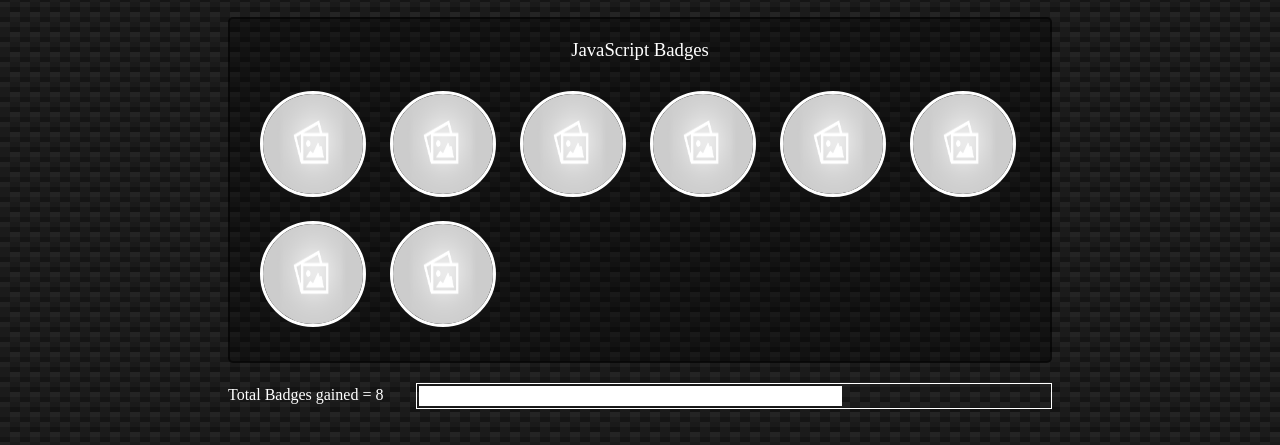
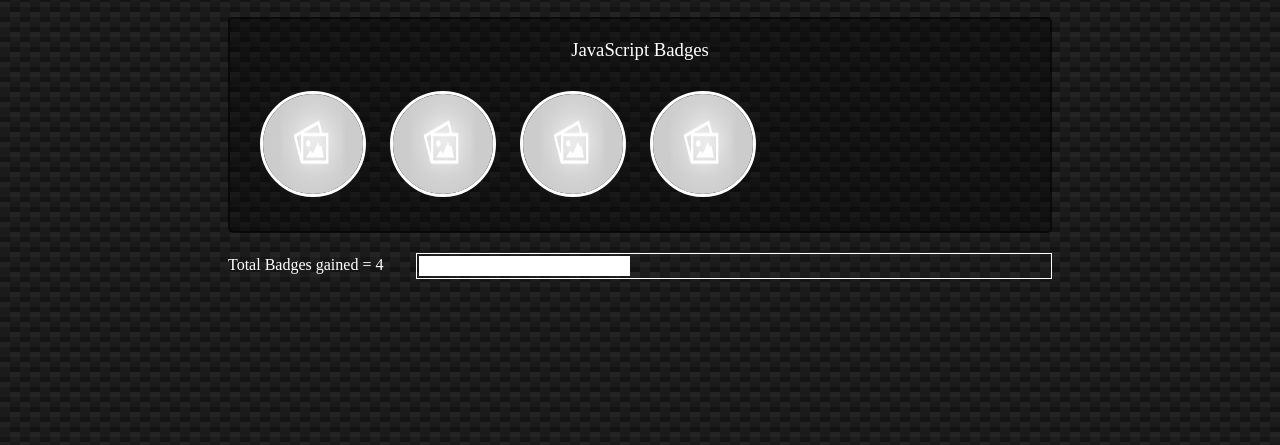
Before and after one commit to MarcScott/7-CS-JS, a plain HTML site: page resources/Badgers-Portfolio-with-script/Badges.html in a window 1280 px wide. Shown: the part 63-508 px from the top of the page. Drawn offline with Linux system fonts and the light colour scheme.

Commit message:
Update of README.md

```diff
--- a/resources/Badgers-Portfolio-with-script/Badges.html
+++ b/resources/Badgers-Portfolio-with-script/Badges.html
@@ -16,10 +16,6 @@
 	<img src="badges/placeholder.png">
 	<img src="badges/placeholder.png">
 	<img src="badges/placeholder.png">
-      	<img src="badges/placeholder.png">
-      	<img src="badges/placeholder.png">
-    	<img src="badges/placeholder.png">
-        <img src="badges/placeholder.png">
       </div>
       <div id="progressSection">
 	<div id="textCount"></div>
```
Also changed, not shown: README.md, 1 other file.
